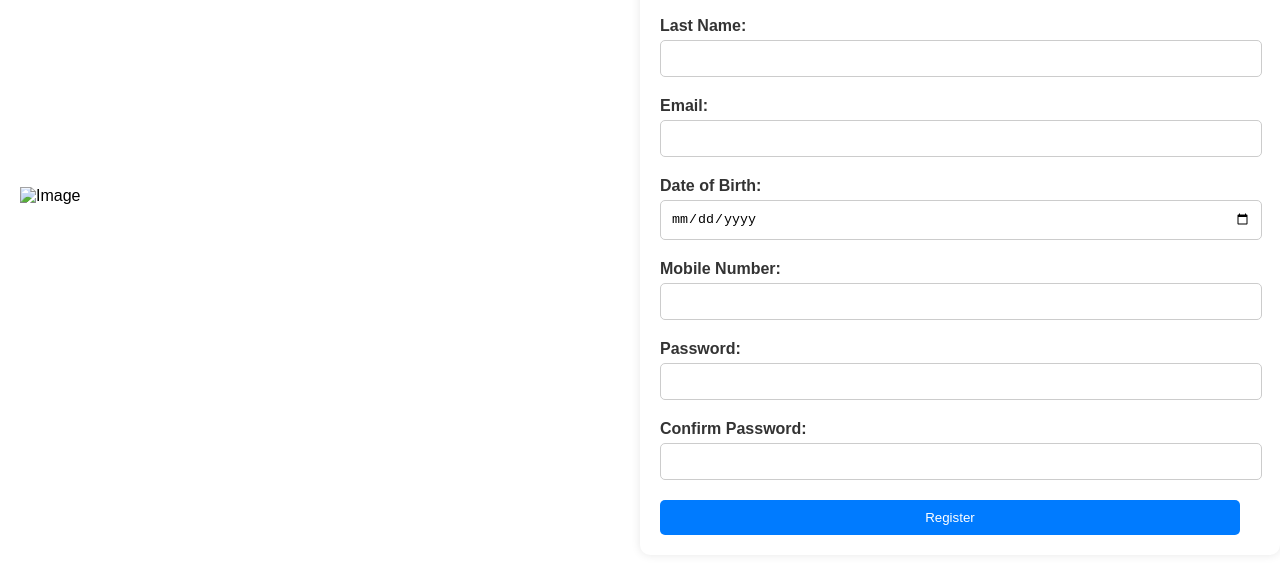
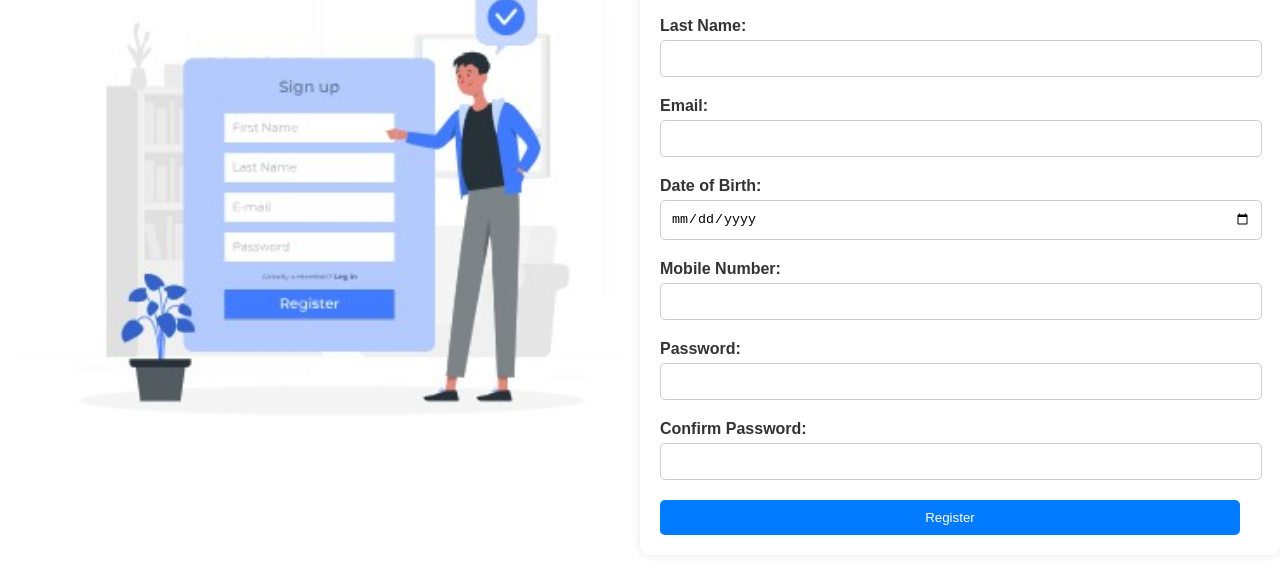
Before and after one commit to PERAMSUBBARAO/registration-form, a plain HTML site: page registration_form.html in a window 1280 px wide. Shown: the part 204-778 px from the top of the page. Drawn offline with Linux system fonts and the light colour scheme.

Commit message:
registration_form.html

```diff
--- a/registration_form.html
+++ b/registration_form.html
@@ -106,7 +106,7 @@
 <body>
   <div class="container">
     <div class="left-section">
-      <img src="registration.svg" alt="Image">
+      <img src="reg.jpg" alt="Image">
     </div>
     <div class="right-section">
       <h1>User Registration</h1>
```
